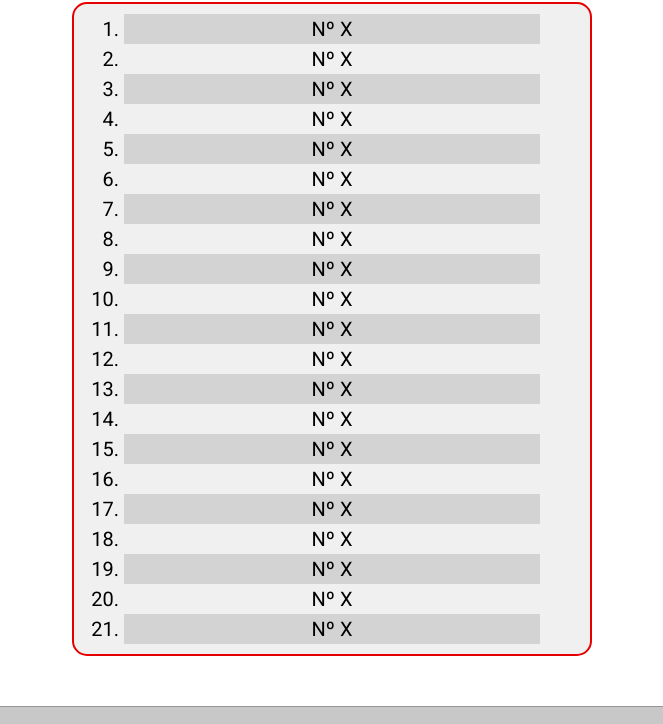
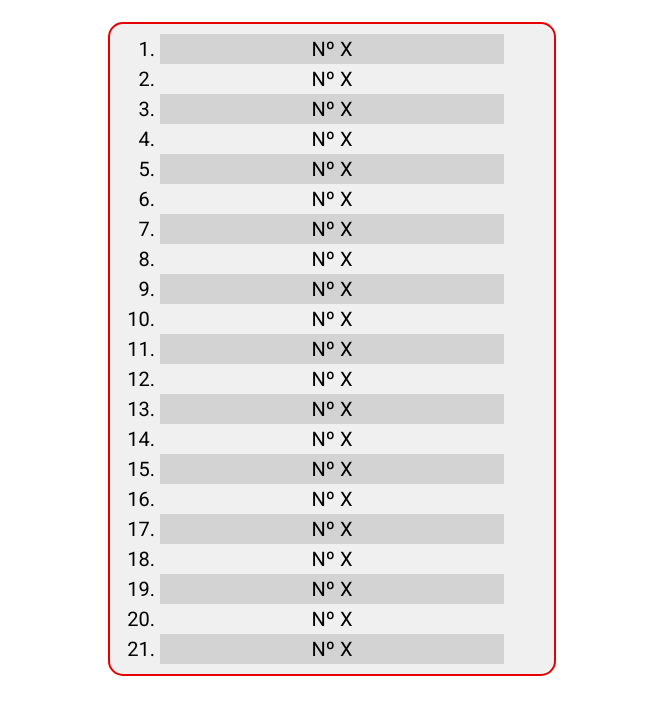
Before and after one commit to moisesggomes/sorteador, a plain HTML site: page index.html in a window 1280 px wide. Shown: the part 744-1468 px from the top of the page, without its empty margins (308-971 px from the left). Drawn offline with Linux system fonts and the light colour scheme.

Commit message:
Adjust padding wrapper and #winners width

```diff
--- a/style.css
+++ b/style.css
@@ -24,7 +24,7 @@ body {
 }
 
 header, #settings, #result, footer {
-    padding-inline: 4rem;
+    padding-inline: 2rem;
 }
 
 /*==== MAIN ==========================*/
@@ -34,6 +34,9 @@ main {
     display: flex;
     flex-direction: column;
     gap: 4rem;
+
+    padding-top: 2rem;
+    padding-inline: 2rem;
 }
 
 /*---- HEADER ----------------------- */
@@ -142,7 +145,7 @@ main #result button#pick {
 }
 
 main #result #winners {
-    width: 100%;
+    width: 80%;
     padding-block: 5rem;
 }
 
```
